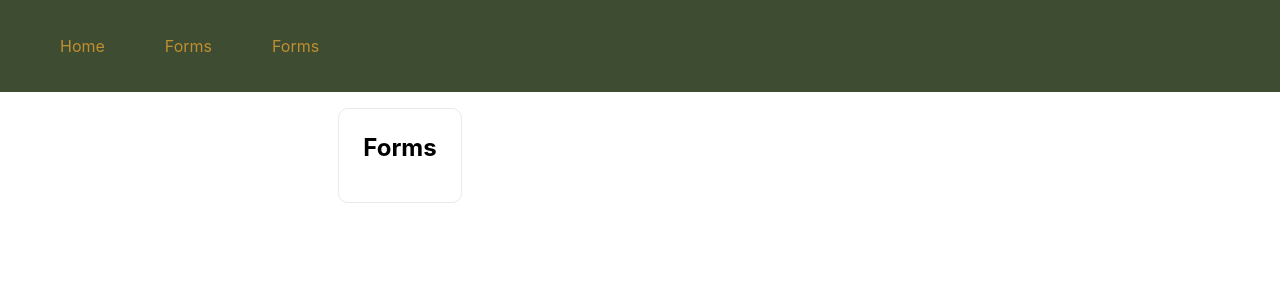
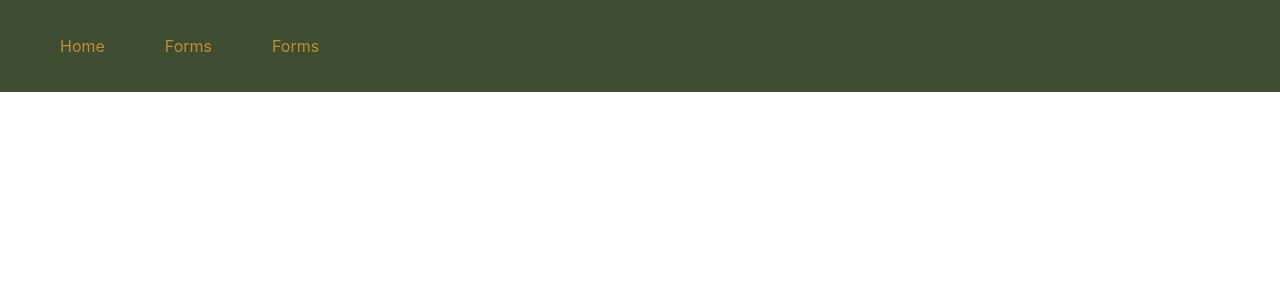
Before and after one commit to yxeri/kstart, a Next.js app: page / in a window 1280 px wide. Shown: the top 300 px of the page. Built offline with nearby package versions, Linux system fonts and the light colour scheme.

Commit message:
deleted cardLinks from index

```diff
--- a/pages/index.tsx
+++ b/pages/index.tsx
@@ -7,13 +7,6 @@ const Home: NextPage = () => {
   return (
     <div className={styles.container}>
       <Navbar />
-      <div className={styles.grid}>
-        <Link href="/forms">
-          <div className={styles.card}>
-            <h2>Forms</h2>
-          </div>
-        </Link>
-      </div>
     </div>
   );
 };
```
